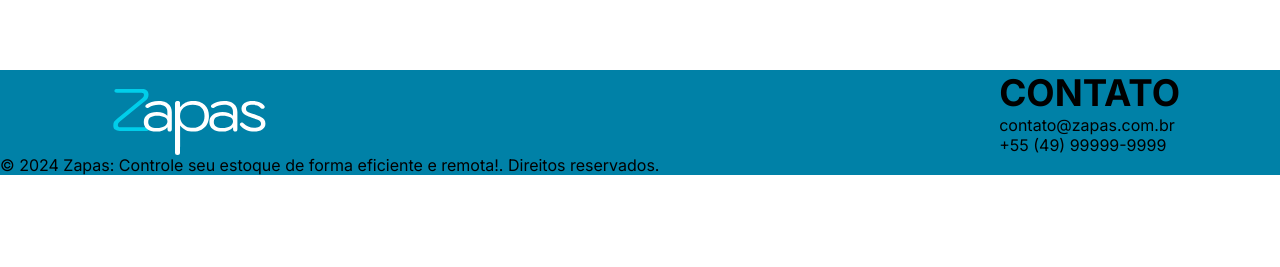
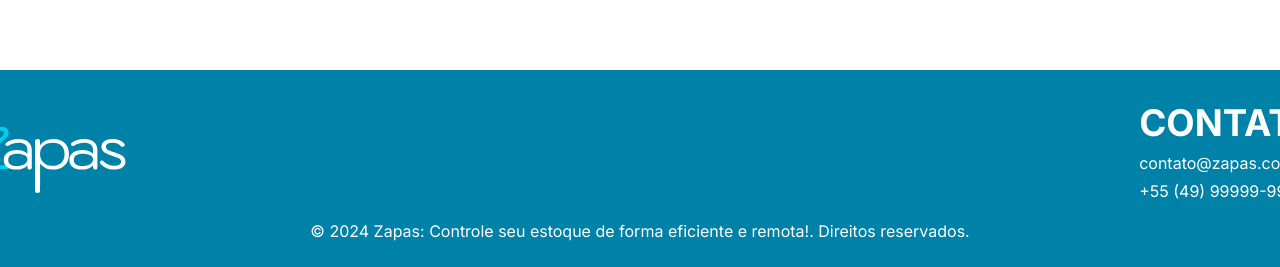
Before and after one commit to PPPgata/Zapas-WEB, a React (Create React App) app: page / in a window 1280 px wide. Shown: the part 2693-2960 px from the top of the page. Before the commit the page ends 2868 px from the top, so only its background shows below. Built offline with nearby package versions, Linux system fonts and the light colour scheme.

Commit message:
Home finalizado

```diff
--- a/src/Pages/Home/Home.jsx
+++ b/src/Pages/Home/Home.jsx
@@ -112,7 +112,7 @@ const Home = () => {
             <p>+55 (49) 99999-9999</p>
           </div>
         </div>
-        <p>
+        <p className={st.footerDireitos}>
           © 2024 Zapas: Controle seu estoque de forma eficiente e remota!.
           Direitos reservados.
         </p>
--- a/src/Pages/Home/Home.module.css
+++ b/src/Pages/Home/Home.module.css
@@ -173,12 +173,30 @@
 }
 
 footer{
+  height: 200px;
   width: 100%;
   background-color: #0081A7;
+  display: flex;
+  flex-direction: column;
+  justify-content: center;
+  align-items: center;
 }
 
 .contentFooter {
+  width: 1360px;
   display: flex;
   justify-content: space-between;
   margin: 0 100px;
+  color: #fff;
 }
+
+.contact {
+  display: flex;
+  flex-direction: column;
+  gap: 8px;
+}
+
+.footerDireitos {
+  color: #fff;
+  margin-top: 20px;
+}
```
